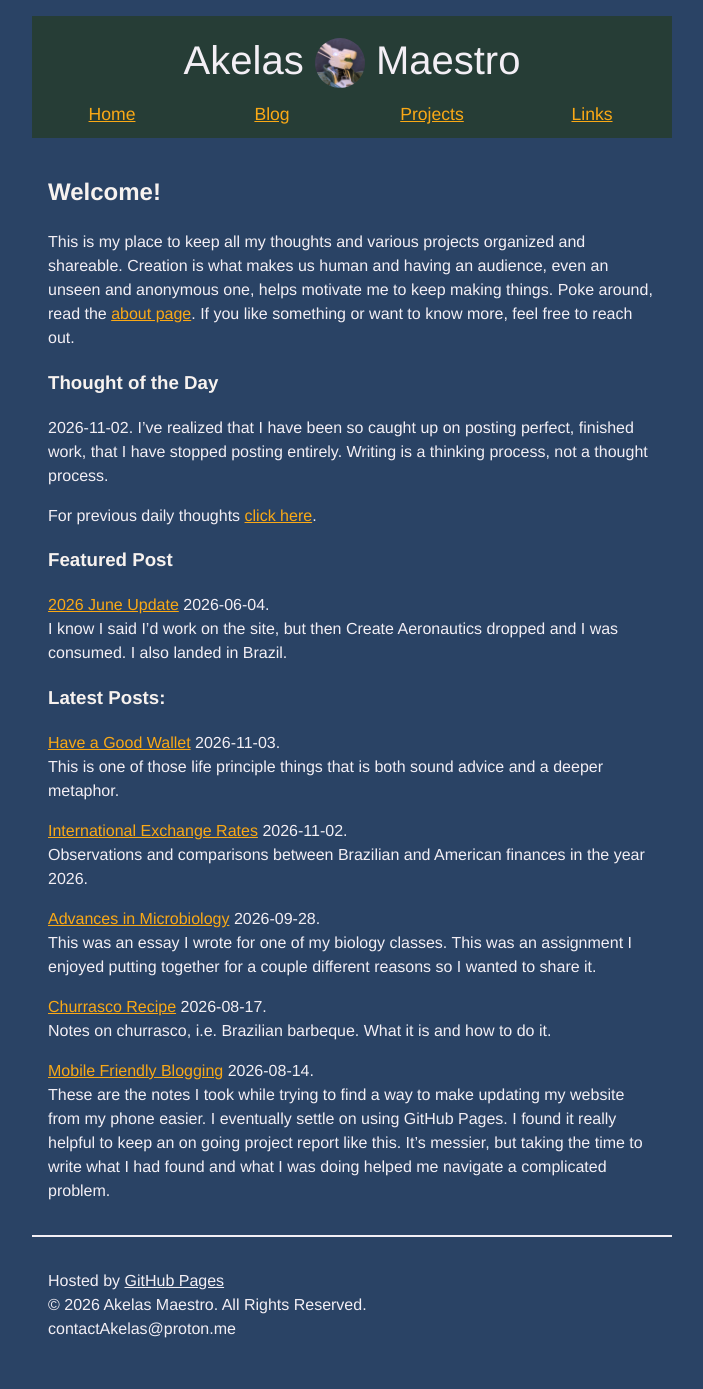
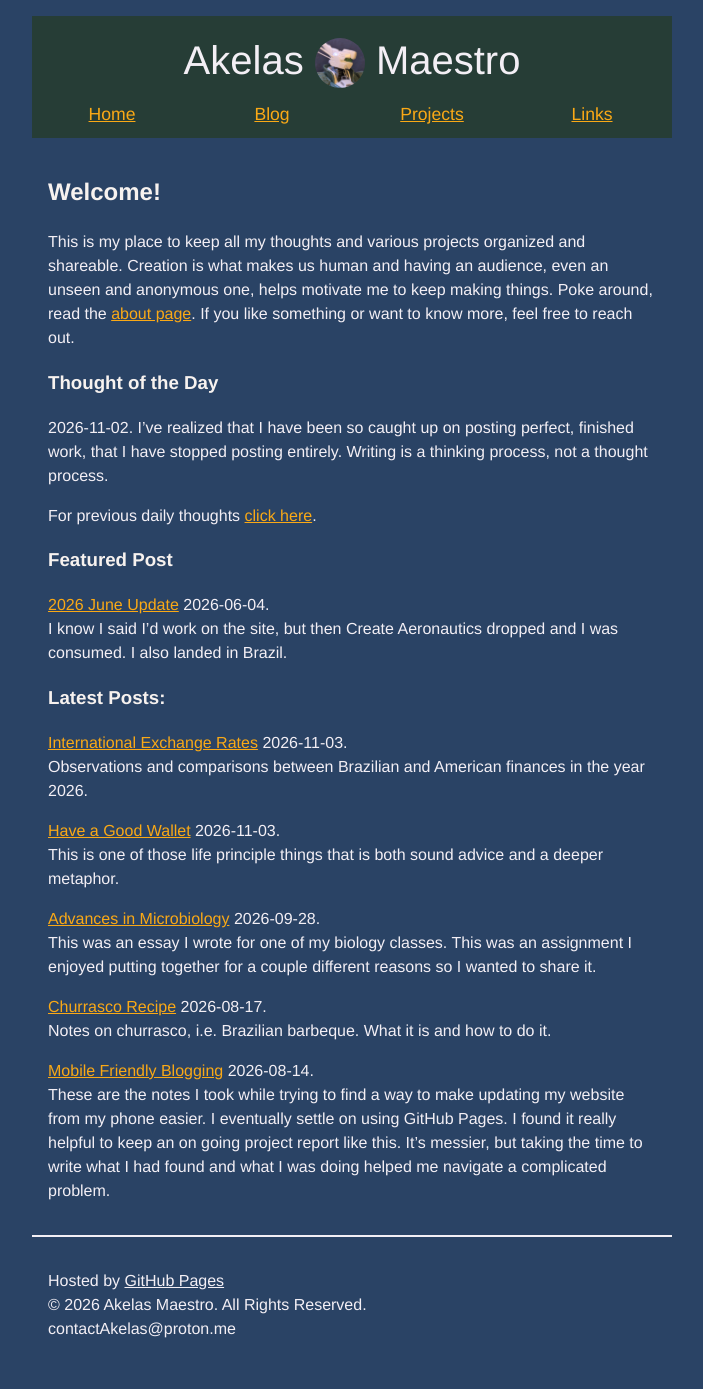
Before and after one commit to AkelasMaestro/akelasmaestro.github.io, a Jekyll site: the page built from index.md, in a window 1280 px wide. Shown: the whole page, without its empty margins (288-991 px from the left). Built offline with Jekyll 4.4.1, drawn with Linux system fonts in a browser that asks for light colours.

Commit message:
PUSH NOTE : 2026-11-02-International-Exchange-Rates.md

```diff
--- a/_posts/2026-11-02-International-Exchange-Rates.md
+++ b/_posts/2026-11-02-International-Exchange-Rates.md
@@ -1,6 +1,6 @@
 ---
 title: International Exchange Rates
-date: 2026-11-02
+date: 2026-11-03
 author: Akelas Maestro
 categories: blog
 layout: post
@@ -10,7 +10,7 @@ Observations and comparisons between Brazilian and American finances in the year
 
 ## Earn in Dollar, Spend in Dollar
 
-While I was visiting my in-laws in Brazil over the summer, one of the popular points of conversation I could participate in was money. Specifically in comparing lifestyles between [America](_posts/2026-05-04-all-american) and Brazil. The median income in our respective countries is actually very similar when looking at the number amount in the bank. Things only get weird when you account for the exchange rate.
+While I was visiting my in-laws in Brazil over the summer, one of the popular points of conversation I could participate in was money. Specifically in comparing lifestyles between [America](2026-05-04-all-american.md#) and Brazil. The median income in our respective countries is actually very similar when looking at the number amount in the bank. Things only get weird when you account for the exchange rate.
 
 The [median income](https://www.researchtesseract.com/brazil) in Brazil is BR$42,477 per adult annually (The local currency, real, is pronounced hey-al, and also uses the $ sign). The [median income](https://fred.stlouisfed.org/series/mepainusa672n) in the U.S. is US$46,960 per adult annually. This comes to about BR$3,540 a month and US$3,913. Please keep in mind that these numbers are broad approximations. When I was in Brazil, I was able to find a government source that claimed that the monthly income (Brazilians don't talk of money in terms of annual income like Americans, it's always monthly) was closer to BR$3,300 and my in-laws and extended family felt that was a reasonable number. I can't readily find that government site, probably because Google knows I'm in the US and only gives me sources in English, and I cannot be bothered to track it down. My main point is that by the numbers, it is easy to compare Brazilian to American expenses since we earn similar number amounts.
 
```
